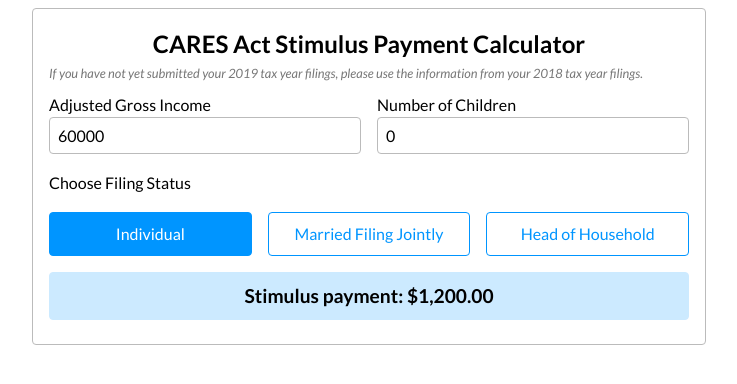
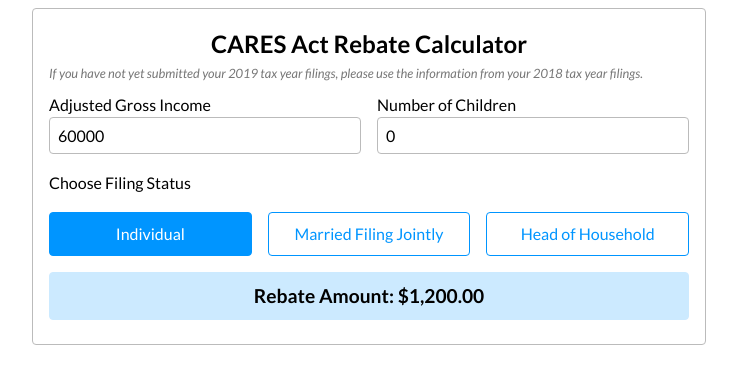
Before and after one commit to TaxFoundation/cares-act-calculator, a React (Create React App) app: page / in a window 1280 px wide. Shown: the top 384 px of the page, without its empty margins (271-1008 px from the left). Built offline with nearby package versions, Linux system fonts and the light colour scheme.

Commit message:
Language tweaks

```diff
--- a/src/App.tsx
+++ b/src/App.tsx
@@ -81,7 +81,7 @@ function App() {
     <ThemeProvider theme={Theme}>
       <GlobalStyle />
       <Container>
-        <Heading>CARES Act Stimulus Payment Calculator</Heading>
+        <Heading>CARES Act Rebate Calculator</Heading>
         <Notice>
           If you have not yet submitted your 2019 tax year filings, please use
           the information from your 2018 tax year filings.
@@ -117,7 +117,7 @@ function App() {
         </Section>
         <Section>
           <Result>
-            Stimulus payment:{" "}
+            Rebate Amount:{" "}
             {calculate(
               filingStatus,
               children ? +children.replace(/[$,]/g, "") : 0,
```
